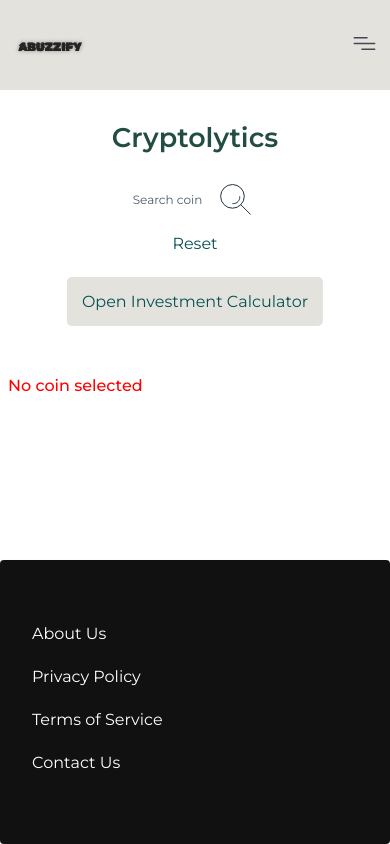
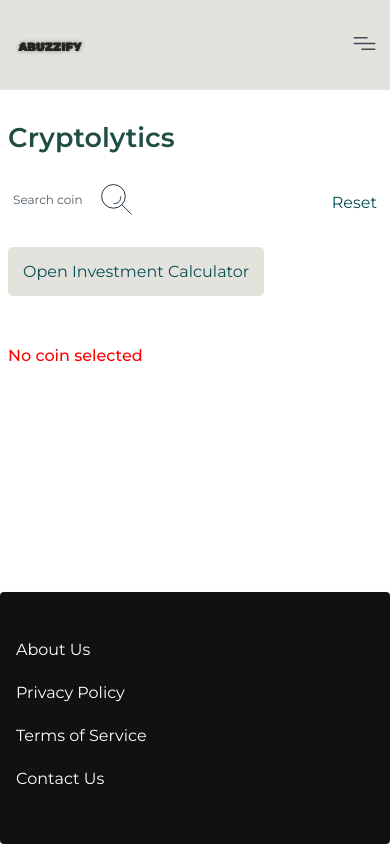
Before and after one commit to ArmandoHysaj/abuzzify, a Next.js app: page /buzzylytics in a window 390 px wide. Built offline with nearby package versions, Linux system fonts and the light colour scheme.

Commit message:
mobile fixes

```diff
--- a/src/app/buzzylytics/header/header.scss
+++ b/src/app/buzzylytics/header/header.scss
@@ -35,16 +35,18 @@
     @media screen and (max-width: 639px) {
       .header{
         display: block;
-        .header-title{
-          justify-content: center;
-        }
         .header-contents{
           margin-top: 20px;
+          flex-direction: row;
+          justify-content: space-between;
           align-items: center;
         }
       }
 
-      .search-box > p {
-        // display: none;
+      main .header {
+        grid-template-columns: 100%;
+        padding-left: 8px;
+        padding-bottom: 0;
+        padding-right: 8px;
       }
     }
--- a/src/app/buzzylytics/investment/investment.scss
+++ b/src/app/buzzylytics/investment/investment.scss
@@ -188,14 +188,12 @@
   margin-top: 15px;
   margin-left: auto;
   margin-right: auto;
-  left: 50%;
-  transform: translateX(-50%);
 }
 .investment-calculator-modal{
   width: 100vw;
   min-width: auto;
   padding: 0;
-  height: 100%;
+  height: 100vh;
     max-height: max-content;
     .investment-modal{
       padding: 20px;
--- a/src/app/globals.scss
+++ b/src/app/globals.scss
@@ -333,6 +333,7 @@ footer {
 @media screen and (max-width: 640px) {
 footer .footer-content .quick-links{
   display: block;
+  margin: 0;
   ul {
     display: block;
     li {
@@ -344,7 +345,4 @@ footer .footer-content .quick-links{
     max-width: calc(100% - 16px);
     margin: 0 auto;
   }
-  main .header {
-    grid-template-columns: 100%;
   }
-  }
```
